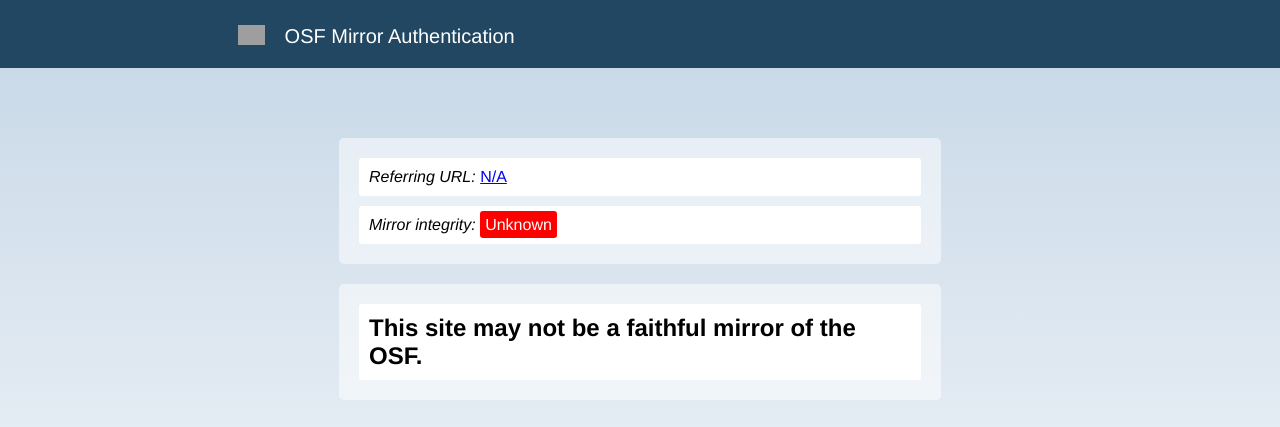
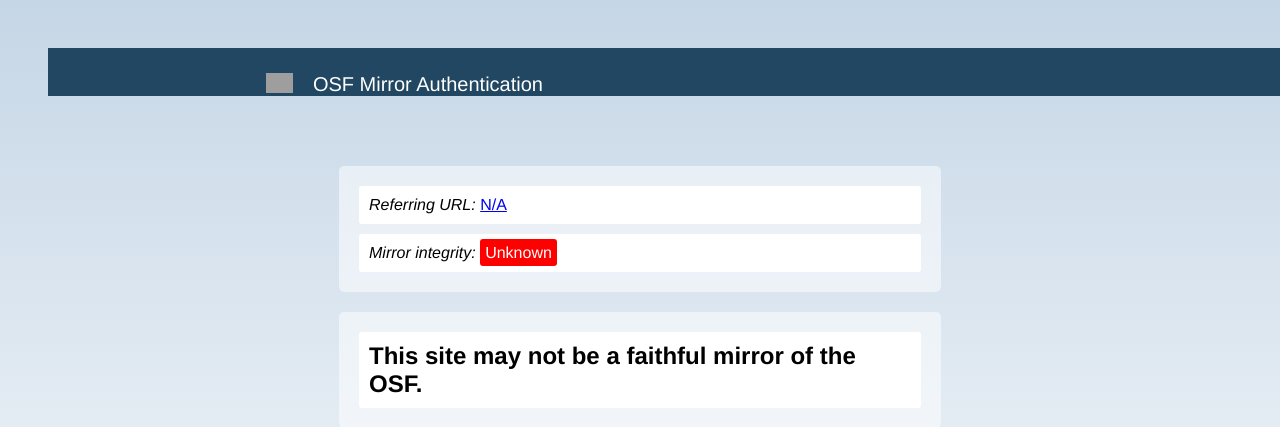
Before and after one commit to CenterForOpenScience/ROSIEBot, a PHP site: page / in a window 1280 px wide; the page is wider, and only the part inside the window is pictured. Shown: the top 427 px of that part. Run offline with PHP 8.4, Linux system fonts and the light colour scheme; grey boxes are pictures that could not be loaded.

Commit message:
Fix header overlap

```diff
--- a/Authentication/index.php
+++ b/Authentication/index.php
@@ -18,14 +18,14 @@
             }
             header {
             background-color: #214762;
-            position: fixed;
+            position: relative;
             top: 0;
             color: white;
             width: 100%;
             left: 0;
             padding-left: 17%;
             padding-top: 5px;
-            float: down;
+            margin: -10px;
             }
             header img {
             margin: 20px;
```
